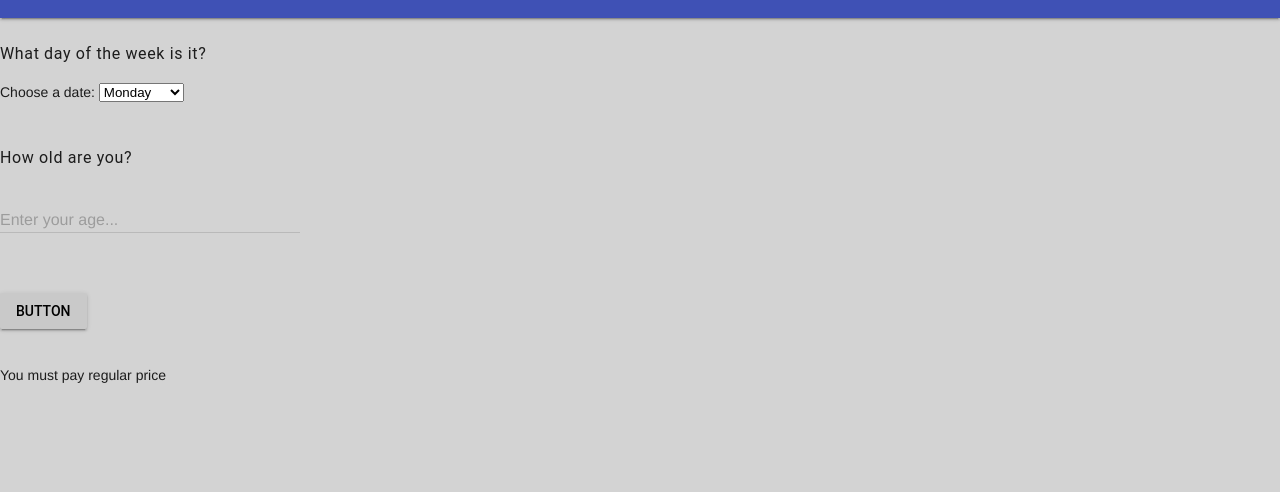
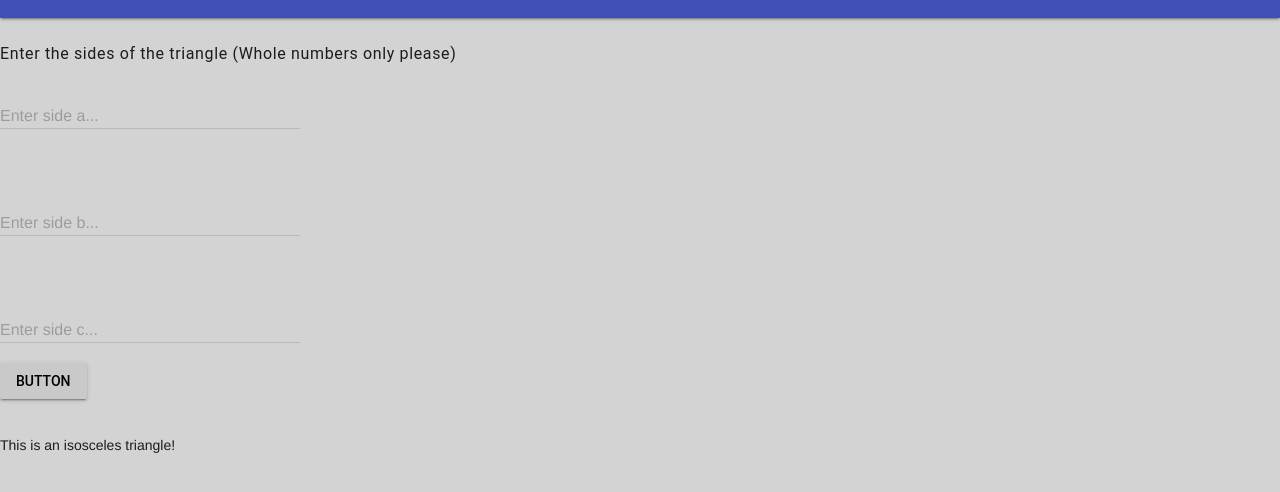
Before and after one commit to AvaVenturino/ICS20-Unit-5-05-JS, a plain HTML site: page index.html in a window 1280 px wide. Both pictures are taken after a click on the button "BUTTON". Shown: the part 46-538 px from the top of the page. Drawn offline with nearby package versions, Linux system fonts and the light colour scheme.

Commit message:
changed js

```diff
--- a/index.html
+++ b/index.html
@@ -31,29 +31,33 @@
         </div>
       </header>
       <main class="mdl-layout__content">
-        <h6>What day of the week is it?</h6>
-        <!-- Pull down menu -->
-          <label for="day">Choose a date:</label>
-          <select name="day" id="day">
-            <option value="monday">Monday</option>
-            <option value="tuesday">Tuesday</option>
-            <option value="wednesday">Wednsday</option>
-            <option value="thursday">Thursday</option>
-            <option value="friday">Friday</option>
-            <option value="saturday">Saturday</option>
-            <option value="sunday">Sunday</option>
-          </select>
-          <br><br>
-        <h6>How old are you?</h6>
+        <h6>Enter the sides of the triangle (Whole numbers only please)</h6>
          <!-- Numeric Textfield -->
           <form action="#">
             <div class="mdl-textfield mdl-js-textfield">
-              <input class="mdl-textfield__input" type="text" pattern="-?[0-9]*(\.[0-9]+)?" id="age">
-              <label class="mdl-textfield__label" for="age">Enter your age...</label>
+              <input class="mdl-textfield__input" type="text" pattern="-?[0-9]*(\.[0-9]+)?" id="sideA">
+              <label class="mdl-textfield__label" for="sideA">Enter side a...</label>
               <span class="mdl-textfield__error">Input is not a number!</span>
             </div>
           </form>
           <br><br>
+         <!-- Numeric Textfield -->
+          <form action="#">
+            <div class="mdl-textfield mdl-js-textfield">
+              <input class="mdl-textfield__input" type="text" pattern="-?[0-9]*(\.[0-9]+)?" id="sideB">
+              <label class="mdl-textfield__label" for="sideB">Enter side b...</label>
+              <span class="mdl-textfield__error">Input is not a number!</span>
+            </div>
+          </form>
+          <br><br>
+         <!-- Numeric Textfield -->
+          <form action="#">
+            <div class="mdl-textfield mdl-js-textfield">
+              <input class="mdl-textfield__input" type="text" pattern="-?[0-9]*(\.[0-9]+)?" id="sideC">
+              <label class="mdl-textfield__label" for="sideC">Enter side c...</label>
+              <span class="mdl-textfield__error">Input is not a number!</span>
+            </div>
+          </form>
         <!-- Raised button with ripple -->
             <button class="mdl-button mdl-js-button mdl-button--raised mdl-js-ripple-effect" onclick= "myButtonClicked()">
               Button
--- a/js/script.js
+++ b/js/script.js
@@ -17,13 +17,16 @@ if (navigator.serviceWorker) {
  * Input
  */
 function myButtonClicked() {
-  var day = document.getElementById("day").value
-  var age = document.getElementById("age").value
+  var sideA = document.getElementById("sideA").value
+  var sideB = document.getElementById("sideB").value
+  var sideC = document.getElementById("sideC").value
 
   // process
-  if (( day == "tuesday" || day == "thursday") || (age > 12 && age < 21)) {
-      document.getElementById("answer").innerHTML= "You're eligible for student pricing"
+  if (sideA == sideB == sideC)  {
+    document.getElementById("answer").innerHTML= "This is an equilateral triangle!"
+  } else if (sideA == sideC) {
+        document.getElementById("answer").innerHTML= "This is an isosceles triangle!"
   } else {
-      document.getElementById("answer").innerHTML= "You must pay regular price"
+      document.getElementById("answer").innerHTML= "This is a scalene triangle! "
   }
 }
```
